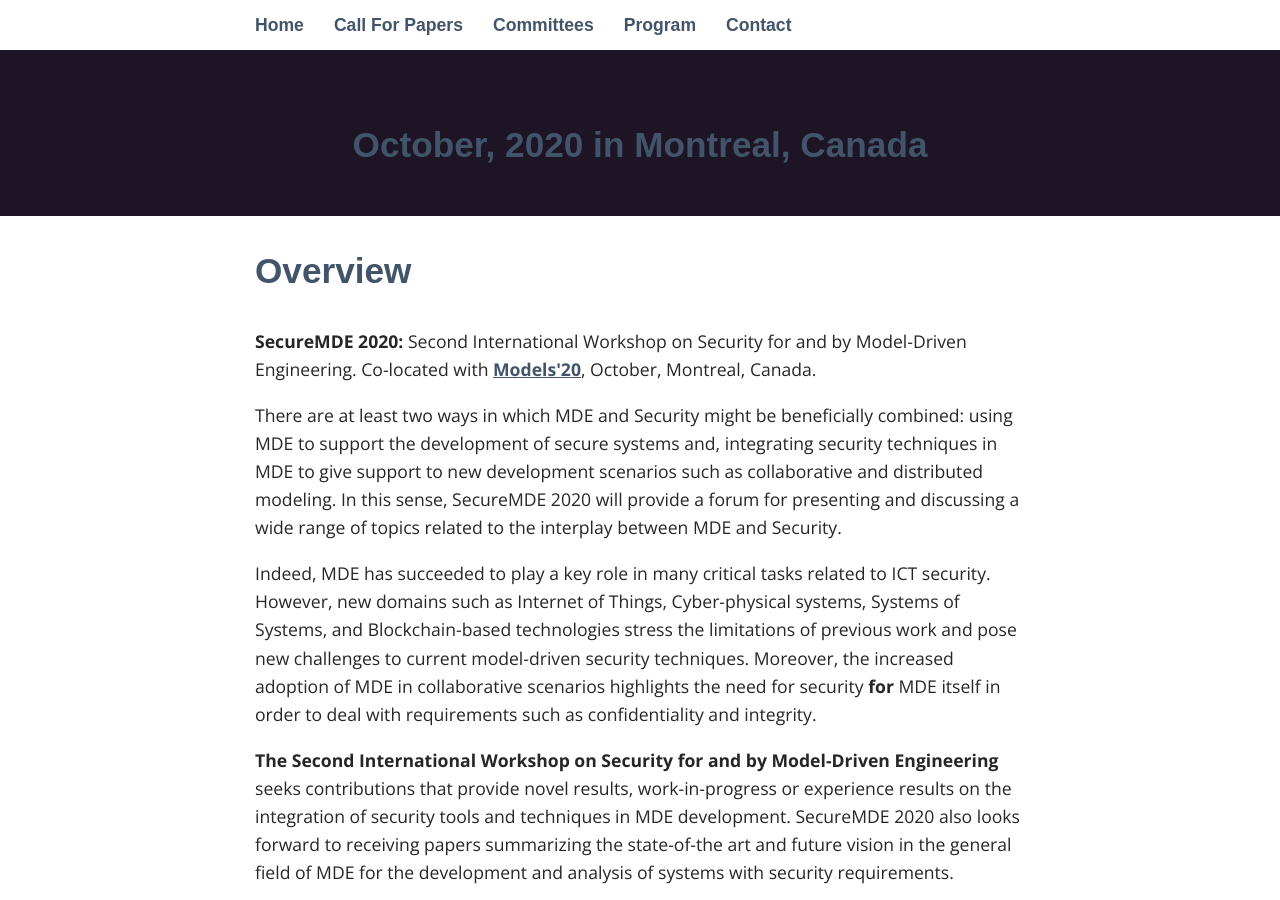
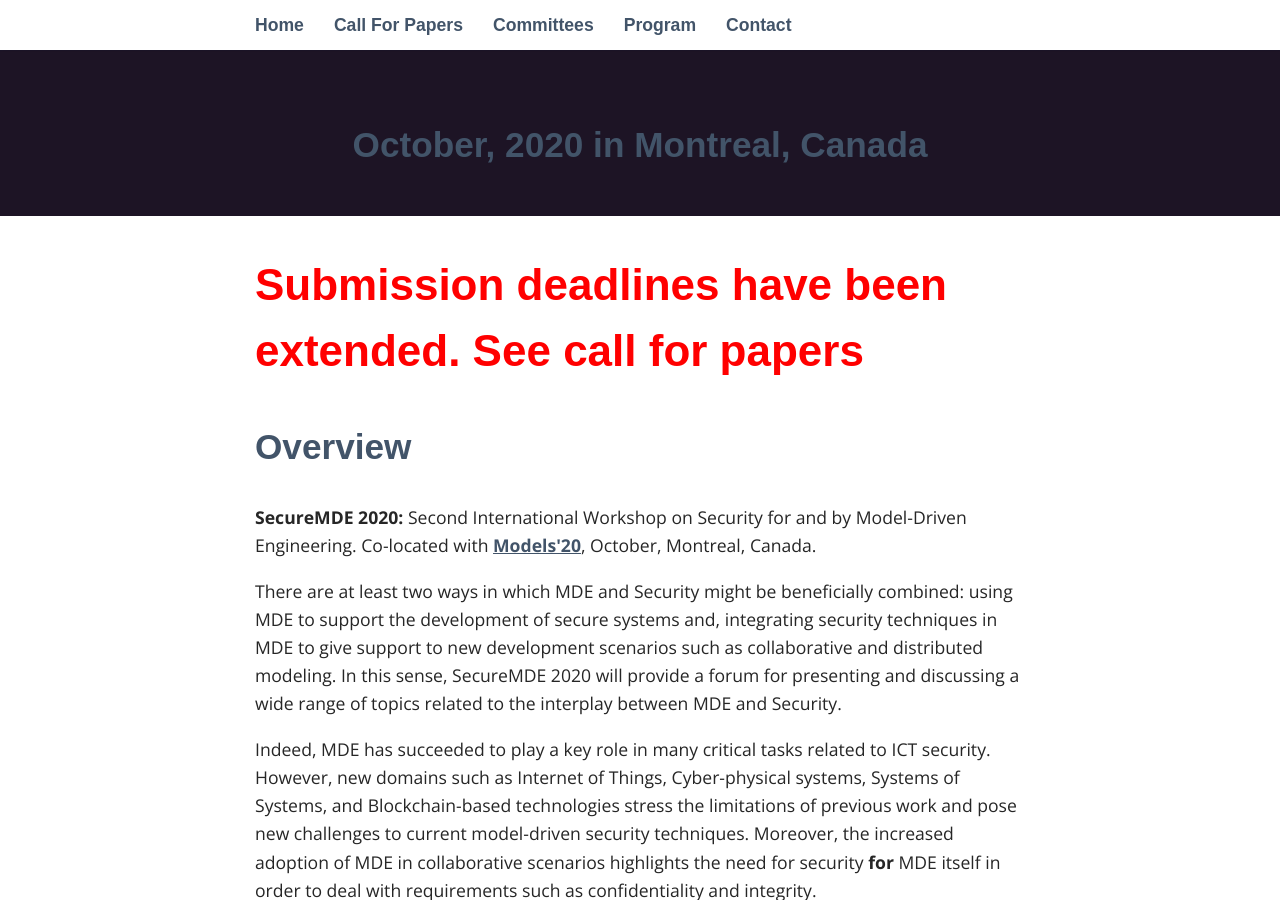
Before and after one commit to modelia/secure-mde-workshop, a Jekyll site: the page built from index.html, in a window 1280 px wide and 900 px high, scrolled down 418 px. Built offline with Jekyll 4.4.1, drawn with Linux system fonts in a browser that asks for light colours; some web fonts are replaced.

Commit message:
extending deadlines

```diff
--- a/index.html
+++ b/index.html
@@ -1,6 +1,8 @@
 ---
 layout: default
 ---
+
+<H1 style="color:#FF0000";> Submission deadlines have been extended. See call for papers </H1>
 
 <H2>Overview</H2>
 
```
